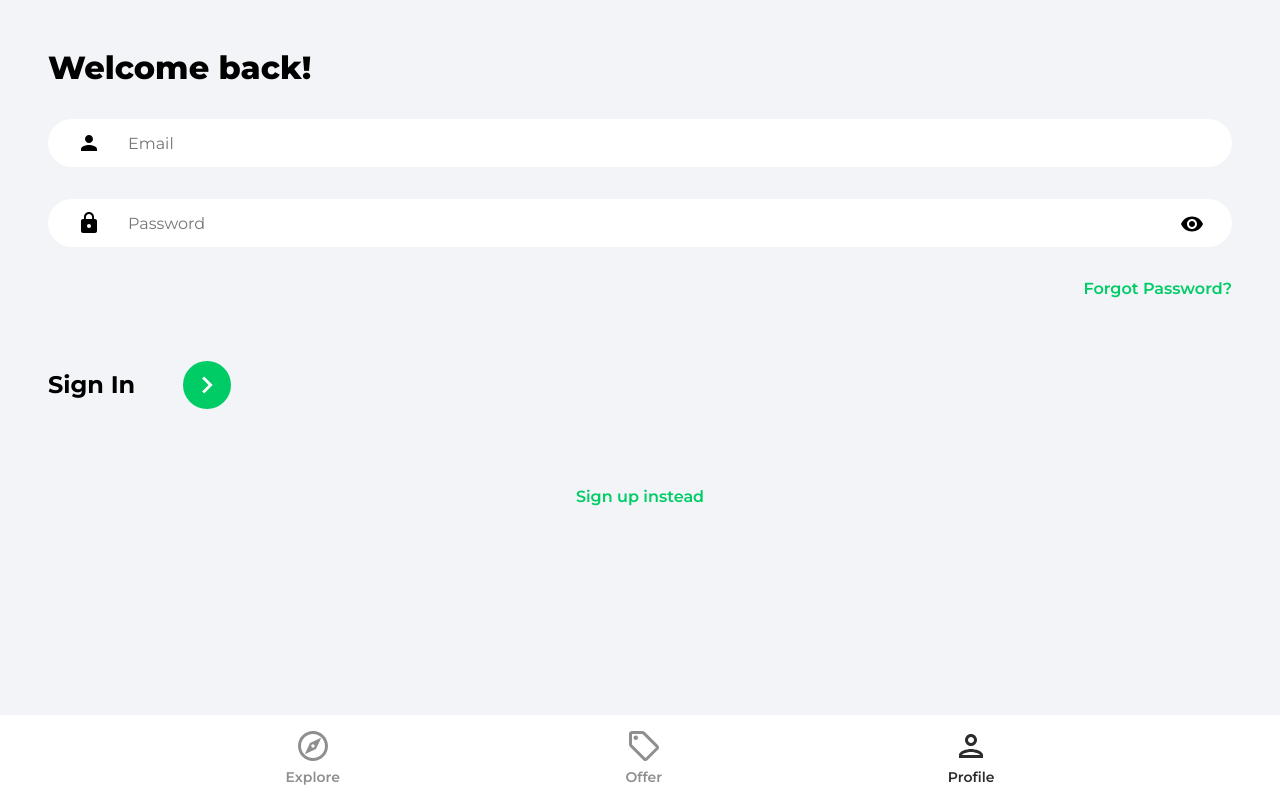
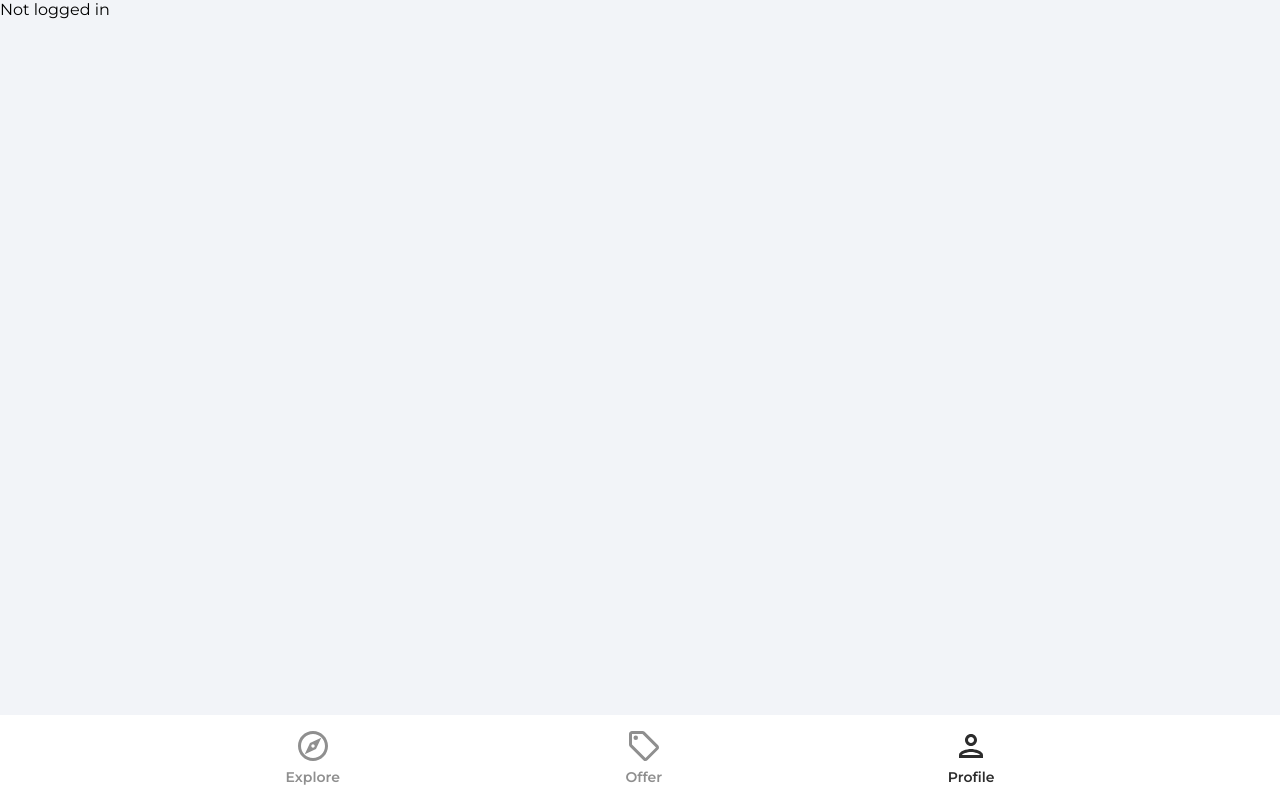
Before and after one commit to ankitsrivas14/house-marketplace-react, a React (Create React App) app: page /profile in a window 1280 px wide. Built offline with nearby package versions, Linux system fonts and the light colour scheme.

Commit message:
implemented sign in and added toasts

```diff
--- a/package.json
+++ b/package.json
@@ -11,6 +11,7 @@
     "react-dom": "^18.2.0",
     "react-router-dom": "^6.3.0",
     "react-scripts": "5.0.1",
+    "react-toastify": "^9.0.8",
     "web-vitals": "^2.1.4"
   },
   "scripts": {
--- a/src/App.js
+++ b/src/App.js
@@ -12,6 +12,9 @@
 //COMPONENTS
 import Navbar from './components/Navbar';
 
+//IMPORTS
+import { ToastContainer } from 'react-toastify';
+
 
 function App() {
     return (
@@ -19,12 +22,13 @@
             <Routes>
                 <Route exact path="/" element={<Explore />} />
                 <Route path="/offers" element={<Offers />} />
-                <Route path="/profile" element={<SignIn />} />
+                <Route path="/profile" element={<Profile />} />
                 <Route path="/sign-in" element={<SignIn />} />
                 <Route path="/sign-up" element={<SignUp />} />
                 <Route path="/forgot-password" element={<ForgotPassword />} />
             </Routes>
             <Navbar />
+            <ToastContainer />
         </Router>
     );
 }
--- a/src/pages/Profile.jsx
+++ b/src/pages/Profile.jsx
@@ -1,8 +1,21 @@
+//REACT
+import { useState, useEffect } from 'react'
 
+//FIREBASE
+import {getAuth} from 'firebase/auth'
 
 function Profile() {
+
+    const auth = getAuth();
+
+    const [user, setUser] = useState(null)
+
+    useEffect(() => {
+        setUser(auth.currentUser);
+    }, [])
+
     return (
-        <div>Profile</div>
+       user ? <h1>{user.displayName}</h1> : 'Not logged in'
     )
 }
 
--- a/src/pages/SignIn.jsx
+++ b/src/pages/SignIn.jsx
@@ -5,6 +5,13 @@
 //ICONS
 import {ReactComponent as ArrowRightIcon} from '../assets/svg/keyboardArrowRightIcon.svg'
 import visibilityIcon from '../assets/svg/visibilityIcon.svg'
+
+//FIREBASE
+import { getAuth, signInWithEmailAndPassword } from 'firebase/auth'
+
+//IMPORTS
+import { toast } from 'react-toastify';
+import 'react-toastify/dist/ReactToastify.css';
 
 
 function SignIn() {
@@ -24,6 +31,21 @@
         }))
     }
 
+    const onSubmit = async (e) => {
+        e.preventDefault()
+        try{
+            const auth = getAuth();
+            const userCredential = await signInWithEmailAndPassword(auth, email, password);
+            if(userCredential.user){
+                navigate('/')
+            }
+        }
+        catch(error){
+            toast.error('Bad User Credentials')
+        }
+
+    }
+
     return (
         <>
             <div className="pageContainer">
@@ -31,7 +53,7 @@
                     <p className="pageHeader">Welcome back!</p>
                 </header>
 
-                <form action="">
+                <form onSubmit={onSubmit}>
                     <input
                         type="email"
                         className="emailInput"
--- a/src/pages/SignUp.jsx
+++ b/src/pages/SignUp.jsx
@@ -10,6 +10,10 @@
 import { getAuth, createUserWithEmailAndPassword, updateProfile } from 'firebase/auth'
 import { db } from '../firebase.config'
 import { setDoc, doc, serverTimestamp } from 'firebase/firestore'
+
+//IMPORTS
+import { toast } from 'react-toastify';
+import 'react-toastify/dist/ReactToastify.css';
 
 
 function SignUp() {
@@ -50,7 +54,7 @@
             navigate('/');
         }
         catch (error){
-            console.log(error);
+            toast.error('Unable to create user!')
         }
     }
 
```
Also changed, not shown: 1 other file (tests, documents, lock files or other folders).
